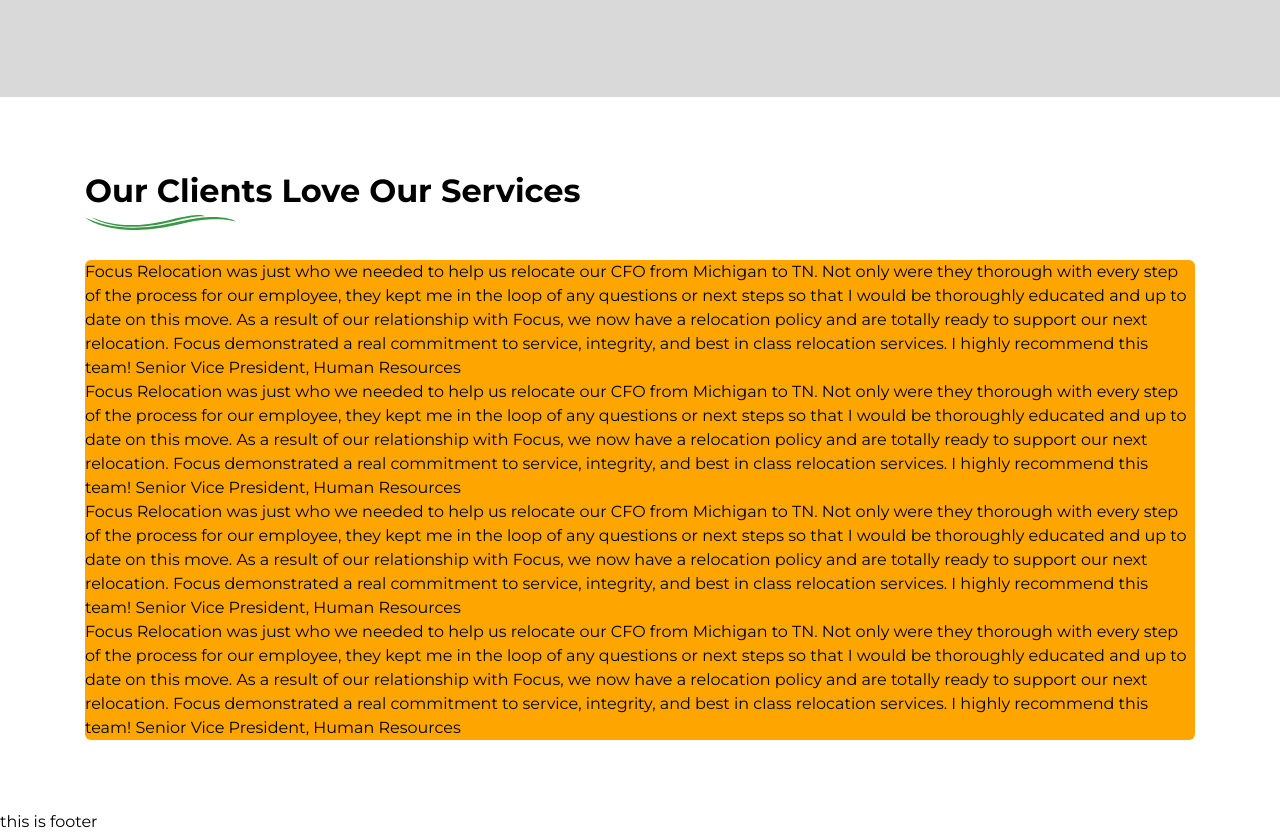
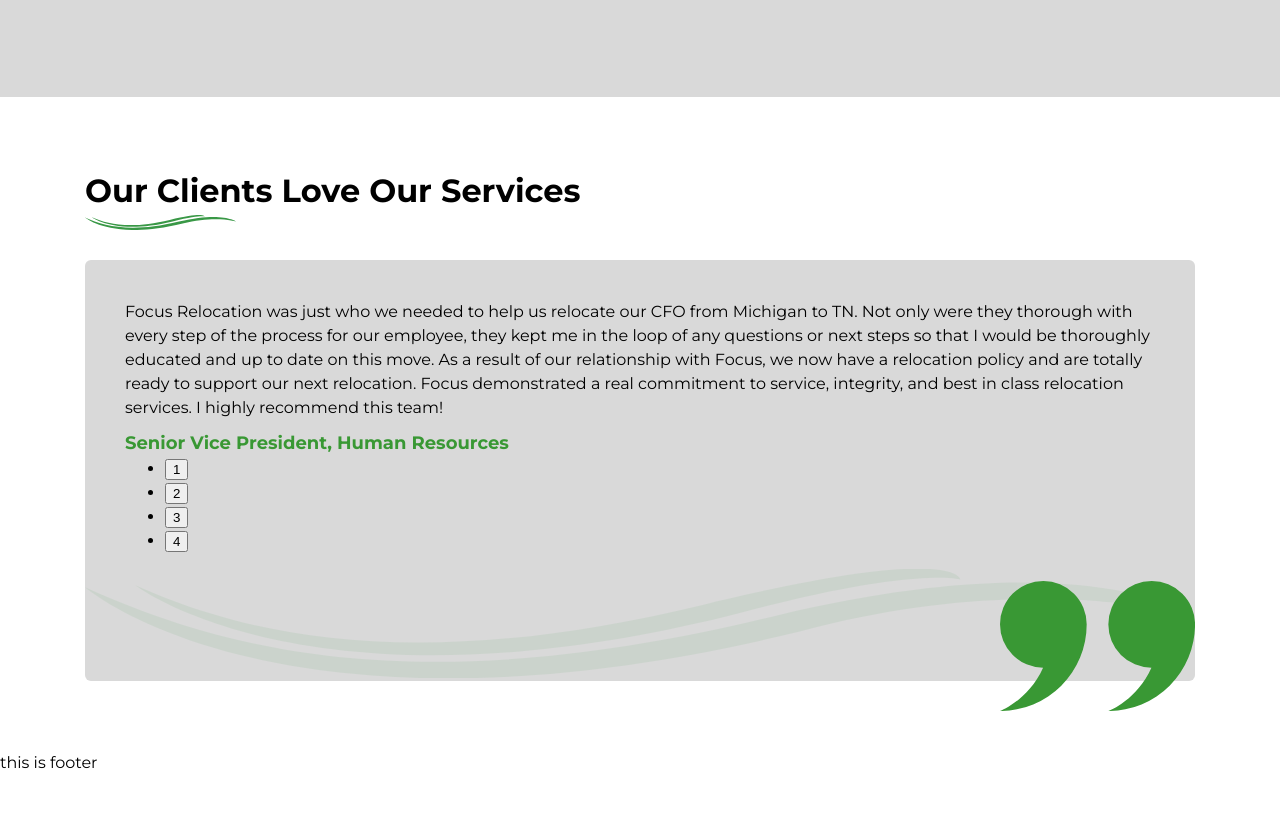
Before and after one commit to ashishmangla0/focustest, a website: page src/pages/index.html in a window 1280 px wide. Shown: the part 925-1759 px from the top of the page. After the commit the page ends 1700 px from the top, so only its background shows below. Drawn offline with nearby package versions, Linux system fonts and the light colour scheme; files that its build step writes are made by us from their sources.

Commit message:
add new package

```diff
--- a/src/scss/_placeholders.scss
+++ b/src/scss/_placeholders.scss
@@ -1,31 +1,38 @@
-%disflex{
+%disflex {
   display: flex;
 }
-%flexCol{
+%flexCol {
   flex-direction: column;
 }
 
-%alignCenter{
+%alignCenter {
   align-items: center;
 }
 
-%displayfcol{
+%displayfcol {
   @extend %disflex;
   @extend %flexCol;
 }
 
-%weight600{
+%weight600 {
   font-weight: 600;
 }
 
-%weight700{
+%weight700 {
   font-weight: 700;
 }
 
-%font17{
+%font17 {
   font-size: 1.0625rem;
 }
 
-%font32{
+%font18 {
+  font-size: 1.125rem;
+}
+
+%font32 {
   font-size: 2rem;
 }
+%primaryColor {
+  color: $primaryColor;
+}
--- a/src/scss/_reset.scss
+++ b/src/scss/_reset.scss
@@ -11,19 +11,23 @@
 body {
   height: 100%;
 }
-body{
-  margin:0;
+body {
+  margin: 0;
   line-height: 1.5;
   font-size: 1rem;
   @extend %displayfcol;
-  font-family: 'Montserrat', sans-serif;
+  font-family: "Montserrat", sans-serif;
 }
 
-main{
+main {
   flex-shrink: 0;
 }
 
-img{
+img {
   max-width: 100%;
   vertical-align: middle;
 }
+b,
+strong {
+  @extend %weight700;
+}
--- a/src/scss/_variables.scss
+++ b/src/scss/_variables.scss
@@ -1,4 +1,4 @@
-$primaryColor : #399834 !default;
-$textColor : #2E362D !default;
-$bgGray : #D9D9D9 !default;
-$lightColor : #FFFFFF !default;
+$primaryColor: #399834 !default;
+$textColor: #2e362d !default;
+$bgGray: #d9d9d9 !default;
+$lightColor: #ffffff !default;
--- a/src/scss/components/_all.scss
+++ b/src/scss/components/_all.scss
@@ -1,6 +1,7 @@
-@import 'header';
-@import 'blocks';
-@import 'hero';
-@import 'cards';
-@import 'services';
-@import 'footer';
+@import "header";
+@import "blocks";
+@import "hero";
+@import "cards";
+@import "services";
+@import "testimonials";
+@import "footer";
--- a/src/scss/components/_blocks.scss
+++ b/src/scss/components/_blocks.scss
@@ -1,27 +1,24 @@
 @include block(section) {
   position: relative;
   padding: rem(70px) 0;
-    @include modifier(bg){
+  @include modifier(bg) {
     background: $bgGray;
   }
-
-    @include element(title){
+  @include element(title) {
     @extend %weight700;
     @extend %font32;
     margin-bottom: rem(45px);
-        @include modifier(2){
-            background: green;
-            .title-content{
+    @include modifier(2) {
+      .title-content {
         display: inline-block;
       }
     }
     position: relative;
   }
-    @include element(title-content){
+  @include element(title-content) {
     display: block;
   }
-    @include element(title-wave){
+  @include element(title-wave) {
     position: absolute;
   }
-
 }
--- a/src/scss/components/_cards.scss
+++ b/src/scss/components/_cards.scss
@@ -1,11 +1,10 @@
 @include block(section) {
-    @include element(card){
-        border-radius: rem(6px);
-
-        @include modifier(bg){
-            @extend .section--bg;
-            background: orange;
-        }
+  @include element(card) {
+    border-radius: rem(6px);
+    padding: rem(30px);
+    position: relative;
+    @include modifier(bg) {
+      @extend .section--bg;
     }
-
+  }
 }
--- a/src/scss/components/_footer.scss
+++ b/src/scss/components/_footer.scss
@@ -1,3 +1,3 @@
 @include block(footer) {
-    margin-top: auto;
+  margin-top: auto;
 }
--- a/src/scss/components/_hero.scss
+++ b/src/scss/components/_hero.scss
@@ -1,30 +1,29 @@
 @include block(section) {
-
   @include modifier(hero) {
-
   }
-    @include modifier(hero-in){
-        background:  $lightColor url('../images/hero-bg-in.webp') no-repeat top center;
+  @include modifier(hero-in) {
+    background: $lightColor url("../images/hero-bg-in.webp") no-repeat top
+      center;
     min-height: rem(466px);
     background-size: cover;
     @extend %disflex;
-        &::before{
-            content: '';
+    &::before {
+      content: "";
       position: absolute;
-            background: rgba($textColor, .6);
+      background: rgba($textColor, 0.6);
       top: 0;
       bottom: 0;
       left: 0;
       right: 0;
     }
-        @include element(title){
+    @include element(title) {
       color: $lightColor;
-            margin:0;
+      margin: 0;
     }
   }
 }
-@include block(hero){
-    @include element(container){
+@include block(hero) {
+  @include element(container) {
     @extend %disflex;
     @extend %alignCenter;
     position: relative;
--- a/src/scss/components/_services.scss
+++ b/src/scss/components/_services.scss
@@ -27,7 +27,6 @@
     padding: rem(18px);
     color: $lightColor;
     width: 100%;
-
     &:hover {
       bottom: 0;
     }
@@ -35,7 +34,7 @@
   @include element(card-title) {
     @extend %weight600;
     margin-bottom: rem(8px);
-    font-size: rem(18px);
+    @extend %font18;
     min-height: rem(54px);
   }
   @include element(card-content) {
--- /dev/null
+++ b/src/scss/components/_testimonials.scss
@@ -0,0 +1,33 @@
+@include block(section){
+    @include modifier(testimonials){
+        @include element(card){
+            padding: 0;
+            line-height: 1;
+        }
+    }
+}
+@include block(testimonials) {
+    padding: rem(40px) rem(40px) 0 rem(40px);
+    line-height: 1.5;
+  @include element(content) {
+    margin-bottom: rem(10px);
+  }
+  @include element(dest) {
+    @extend %primaryColor;
+    @extend %font18;
+  }
+  @include element(quote) {
+    position: absolute;
+    right: 0;
+    width: auto;
+    height: rem(130px);
+    bottom: rem(-30px);
+  }
+  @include element(wave){
+      width: 100%;
+      height: auto;
+  }
+  @include modifier(slider){
+
+  }
+}
--- a/src/scss/main.scss
+++ b/src/scss/main.scss
@@ -1 +1 @@
-@import 'all';
+@import "all";
--- a/src/templates/base.html
+++ b/src/templates/base.html
@@ -13,6 +13,8 @@
 
   <link rel="preconnect" href="https://fonts.gstatic.com">
   <link href="https://fonts.googleapis.com/css2?family=Montserrat:wght@400;600;700&display=swap" rel="stylesheet">
+  <link rel="stylesheet" type="text/css" href="//cdn.jsdelivr.net/npm/slick-carousel@1.8.1/slick/slick.css"/>
+
   <link rel="stylesheet" href="css/main.min.css">
 </head>
 <body>
@@ -23,5 +25,15 @@
     {% include "partials/client.html" %}
   </main>
   {% block footer %}{% include "partials/footer.html" %}{% endblock %}
+  <script src="https://ajax.googleapis.com/ajax/libs/jquery/3.5.1/jquery.min.js"></script>
+  <script src="//cdn.jsdelivr.net/npm/slick-carousel@1.8.1/slick/slick.min.js"></script>
+  <script>
+    $(document).ready(function(){
+  $('.testimonials--slider').slick({
+    arrows: false,
+    dots:true
+  });
+});
+  </script>
 </body>
 </html>
--- a/src/templates/partials/client.html
+++ b/src/templates/partials/client.html
@@ -6,24 +6,31 @@
      {'content' : 'Focus Relocation was just who we needed to help us relocate our CFO from Michigan to TN. Not only were they thorough with every step of the process for our employee, they kept me in the loop of any questions or next steps so that I would be thoroughly educated and up to date on this move. As a result of our relationship with Focus, we now have a relocation policy and are totally ready to support our next relocation. Focus demonstrated a real commitment to service, integrity, and best in class relocation services. I highly recommend this team!',
      'designation' : 'Senior Vice President, Human Resources'},
      {'content' : 'Focus Relocation was just who we needed to help us relocate our CFO from Michigan to TN. Not only were they thorough with every step of the process for our employee, they kept me in the loop of any questions or next steps so that I would be thoroughly educated and up to date on this move. As a result of our relationship with Focus, we now have a relocation policy and are totally ready to support our next relocation. Focus demonstrated a real commitment to service, integrity, and best in class relocation services. I highly recommend this team!',
-        'designation' : 'Senior Vice President, Human Resources'}]
+     'designation' : 'Senior Vice President, Human Resources'}
+
+     ]
     %}
 {% import 'macros/blocktitle.html' as blocktitle %}
-<section class="section ">
+<section class="section section--testimonials">
     <div class="container">
         {{blocktitle.blocktitle('2','Our Clients Love Our Services')}}
-
         <div class="section__card section__card--bg">
-            <div class="testimonials">
+            <div class="testimonials testimonials--slider">
                 {% for testimonial in testimonials %}
-                <div class="list__item">
+                <div class="testimonials__item">
+                    <div class="testimonials__content">
                         {{testimonial.content}}
-                  {{testimonial.designation}}
+                    </div>
+                  <b class="testimonials__dest">{{testimonial.designation}}</b>
                 </div>
              {% endfor %}
             </div>
-
-
+            <svg xmlns="http://www.w3.org/2000/svg" width="84" height="56" viewBox="0 0 22.225 14.817" class="testimonials__quote">
+                <path fill="#399834" fill-rule="evenodd" d="M4.91 9.88a4.94 4.94 0 114.97-4.94A9.88 9.88 0 010 14.82s3.23-1.21 4.91-4.94zm7.44-4.94a4.94 4.94 0 019.88 0 9.88 9.88 0 01-9.88 9.88s3.23-1.21 4.91-4.94a4.93 4.93 0 01-4.91-4.94z"/>
+            </svg>
+            <svg xmlns="http://www.w3.org/2000/svg" width="1110" height="109" viewBox="0 0 293.687 28.84" class="testimonials__wave">
+                <g fill="#399846" data-name="Group 5584" opacity=".08"><path d="M293.69 12.54s-28.63-20.23-111.67 0C89.52 35.06 38.54 22.12 0 4.84c0 0 52.13 45.3 189.15 11.69 61.4-16.68 104.54-4 104.54-4z"/><path d="M231.63 2.8s-.63-9.78-67.7 6.56C89.2 27.56 44.44 18.24 13.31 4.29c0 0 45.67 35.44 156.36 8.3C219.28-.9 231.62 2.8 231.62 2.8z"/></g>
+            </svg>
         </div>
     </div>
 </section>
```
Also changed, not shown: gulpfile.babel.js (+12 -5 lines), src/pages/difference.html (+0 -1 lines), src/templates/partials/header.html (+1 -0 lines). Lines whose indentation alone changed are shown as unchanged.
